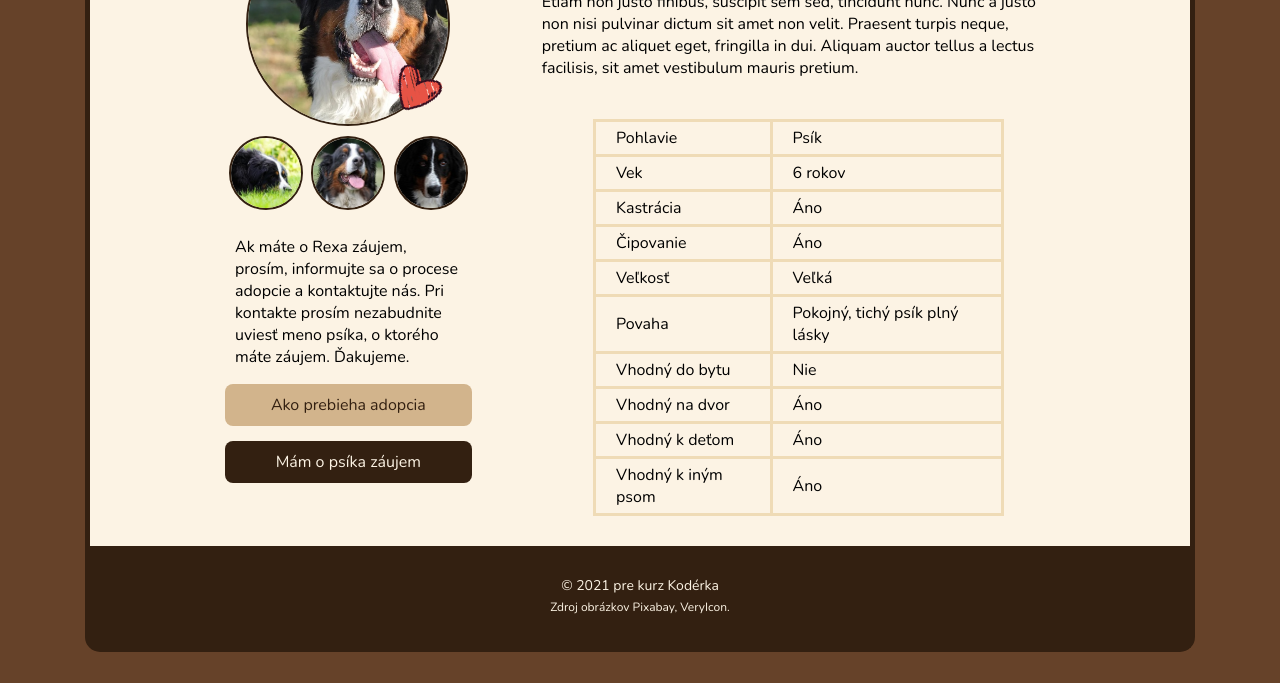
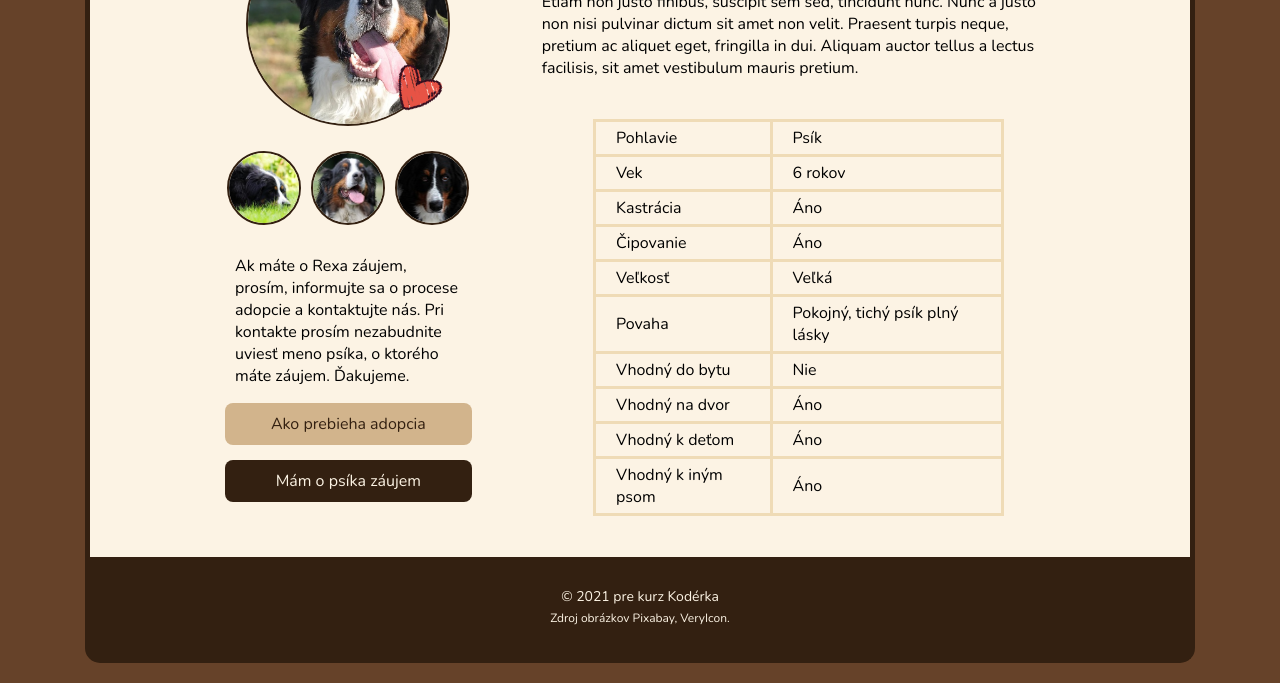
Before and after one commit to jhaganova/Projekt-Tulave-Labky, an Eleventy site: page rex.html in a window 1280 px wide. Shown: the part 218-901 px from the top of the page. Built offline with nearby package versions, Linux system fonts and the light colour scheme; Eleventy itself is replaced by a stand-in of ours; files that its build step writes are made by us from their sources.

Commit message:
dogpage image sizing issue fix

```diff
--- a/scss/_images.scss
+++ b/scss/_images.scss
@@ -58,9 +58,13 @@
     }
 
     &--small {
-        width: 100px;
-        height: 100px;
-        display: inline-block;
+        width: 70px;
+        height: 70px;
+
+        @media screen and (min-width: 370px) {
+            width: 100px;
+            height: 100px;
+        }
 
         @media screen and (min-width: 700px) {
             width: 70px;
@@ -70,7 +74,10 @@
 
 }
 
-
+.wrap {
+    display: block;
+    width: 100%;
+}
 
 
 
@@ -82,17 +89,32 @@
     margin: auto;
 }
 
+// .dog-page__images--small {
+//     display: flex;
+//     padding: 15px 0;
+//     margin: auto;
+//     padding-bottom: 0;
+//     justify-content: space-around;
+
+//     @media screen and (min-width: 700px) {
+//         padding: 10px;
+//         padding-bottom: 0;
+//     }
+// }
+
+
+
 .dog-page__images--small {
-    display: flex;
-    padding: 15px 40px;
-    padding-bottom: 0;
-    justify-content: space-around;
+    display: grid;
+    padding: 10px;
+    grid-template-columns: repeat(3, 1fr);
+    grid-template-rows: auto;
+    gap: 10px;
+    margin: auto;
+    margin-top: 15px;
+    width: fit-content;
+}
 
-    @media screen and (min-width: 700px) {
-        padding: 10px;
-        padding-bottom: 0;
-    }
-}
 
 
 
```
Also changed, not shown: css/style.css, 1 other file.
